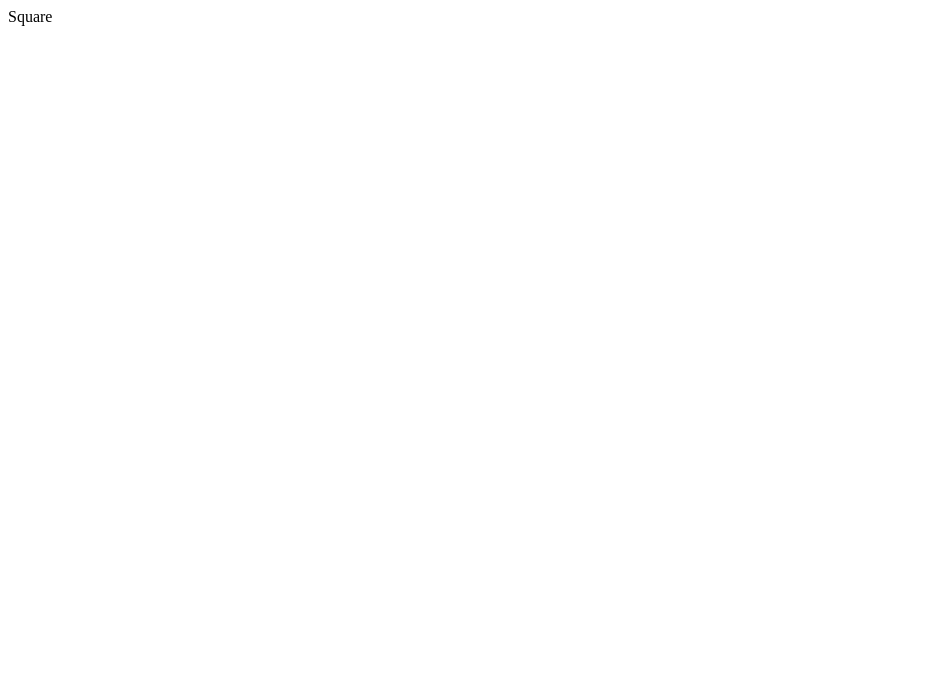
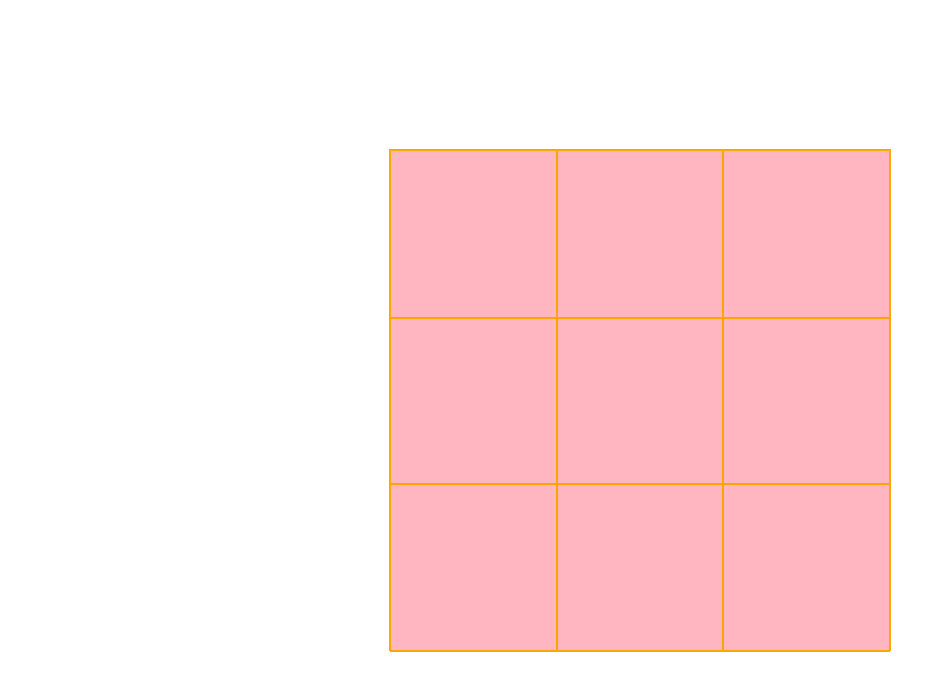
Before and after one commit to gizemcetinkaya/tic-tac-toe, a React (Create React App) app: page / in a window 1280 px wide. Shown: the top 690 px of the page, without its empty margins (0-945 px from the left). Built offline with nearby package versions, Linux system fonts and the light colour scheme.

Commit message:
setBoard and setPlayer functions have been added in redux. style.css has been added.

```diff
--- a/package.json
+++ b/package.json
@@ -26,12 +26,6 @@
     "test": "react-scripts test",
     "eject": "react-scripts eject"
   },
-  "eslintConfig": {
-    "extends": [
-      "react-app",
-      "react-app/jest"
-    ]
-  },
   "browserslist": {
     "production": [
       ">0.2%",
--- a/src/App.tsx
+++ b/src/App.tsx
@@ -2,7 +2,7 @@ import Board from "./components/Board/Board";
 
 const App = () => {
   return (
-    <div>
+    <div className="container">
       <Board />
     </div>
   );
--- a/src/components/Board/Board.tsx
+++ b/src/components/Board/Board.tsx
@@ -1,9 +1,16 @@
-import Square from "../Square/Square";
+import Row from "../Row/Row";
+import { useAppSelector } from "../../store";
 
 const Board = () => {
+
+    const board = useAppSelector(state => state.game.board);
+
     return (
-        <div>
-            <Square />
+        <div className="board">
+            {board.map((row, index) => (
+                index % 3 === 0
+                    ? <Row key={index} board={board} row={Math.floor(index / 3)} /> : null
+            ))}
         </div>
     )
 }
--- /dev/null
+++ b/src/components/Row/Row.tsx
@@ -0,0 +1,28 @@
+import { setBoard } from "../../features/appSlice";
+import { useAppDispatch } from "../../store";
+import Square from "../Square/Square";
+
+type RowProps = {
+    board: string[],
+    row: number
+}
+const Row = ({ board, row }: RowProps) => {
+
+    const dispatch = useAppDispatch();
+
+    const handleClick = (square: number) => {
+        dispatch(setBoard(square));
+    };
+
+    return (
+        <div className="row">
+            {board.map((value, index) => (
+                Math.floor(index / 3) === row
+                    ? <Square key={`${index}`} value={value} onClick={() => handleClick(index)} />
+                    : null
+            ))}
+        </div>
+    )
+}
+
+export default Row;
--- a/src/components/Square/Square.tsx
+++ b/src/components/Square/Square.tsx
@@ -1,6 +1,21 @@
-const Square = () => {
+import { useEffect } from "react";
+import { setPlayer } from "../../features/appSlice";
+import { useAppDispatch } from "../../store";
+
+type SquareProps = {
+    value: string,
+    onClick: (e: React.MouseEvent<HTMLElement>) => void;
+}
+const Square = (props: SquareProps) => {
+
+    const dispatch = useAppDispatch();
+
+    useEffect(() => {
+        dispatch(setPlayer(props.value));
+    }, [props.value])
+
     return (
-        <div>Square</div>
+        <div className="square" onClick={props.onClick}>{props.value}</div>
     )
 }
 
--- a/src/features/appSlice.ts
+++ b/src/features/appSlice.ts
@@ -1,21 +1,35 @@
-import { createSlice } from "@reduxjs/toolkit";
+import { createSlice, PayloadAction } from "@reduxjs/toolkit";
 
-export type StateType = {
-    board: [],
+export type BoardState = {
+    board: string[],
     player: string,
-    winner: string
+    winner: null
 }
 
-const initialState: StateType = {
-    board: [],
-    player: "",
-    winner: ""
+const initialState: BoardState = {
+    board: Array(9).fill(""),
+    player: "O",
+    winner: null
 }
 
 const appSlice = createSlice({
-    name: "tictactoe",
+    name: "game",
     initialState,
-    reducers: {}
+    reducers: {
+        setBoard: (state, action: PayloadAction<number>) => {
+            let payload = action.payload;
+            state.board.map((val, index) => {
+                if (index === payload && val === "") {
+                    return state.board[index] = state.player;
+                }
+                return val;
+            });
+        },
+        setPlayer: (state, action) => {
+            state.player === "X" ? state.player = "O" : state.player = "X";
+        }
+    }
 });
 
 export default appSlice.reducer;
+export const { setBoard, setPlayer } = appSlice.actions;
--- a/src/index.tsx
+++ b/src/index.tsx
@@ -1,6 +1,7 @@
 import ReactDOM from 'react-dom/client';
 import { Provider } from 'react-redux';
 import App from './App';
+import './style.css';
 import store from './store';
 
 const root = ReactDOM.createRoot(
--- a/src/store/index.ts
+++ b/src/store/index.ts
@@ -5,7 +5,7 @@ import appSlice from "../features/appSlice";
 
 const store = configureStore({
     reducer: {
-        tictactoe: appSlice
+        game: appSlice
     }
 });
 
--- /dev/null
+++ b/src/style.css
@@ -0,0 +1,42 @@
+body {
+    padding: 0;
+    margin: 0;
+}
+
+.container {
+    width: 100vw;
+    height: 100vh;
+    display: flex;
+    justify-content: center;
+    align-items: center;
+}
+
+.board {
+    width: 500px;
+    height: 500px;
+    background-color: lightpink;
+    border: 1px solid orange;
+    display: flex;
+    flex-direction: column;
+}
+
+.row {
+    flex: 33%;
+    display: flex;
+    flex-direction: row;
+}
+
+.square {
+    flex: 33%;
+    height: 100%;
+    border: 1px solid orange;
+    cursor: pointer;
+    display: grid;
+    place-items: center;
+    font-size: 2rem;
+    color: black;
+}
+
+.square:active {
+    background-color: lightyellow;
+}
```
